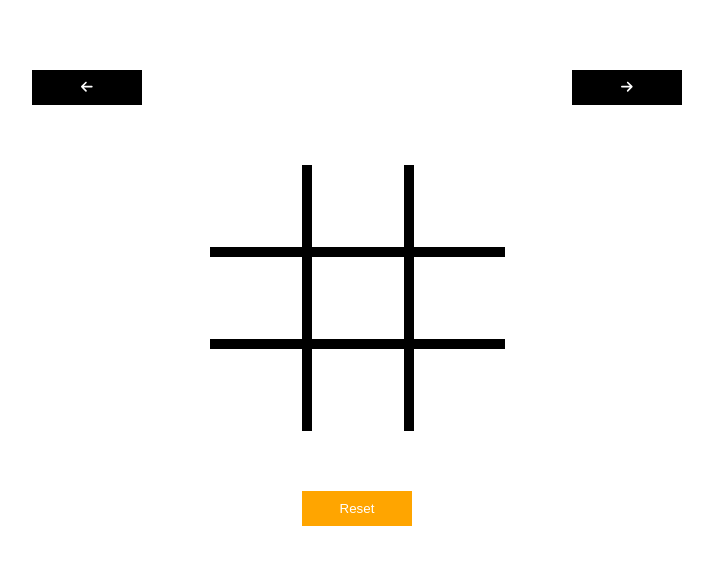
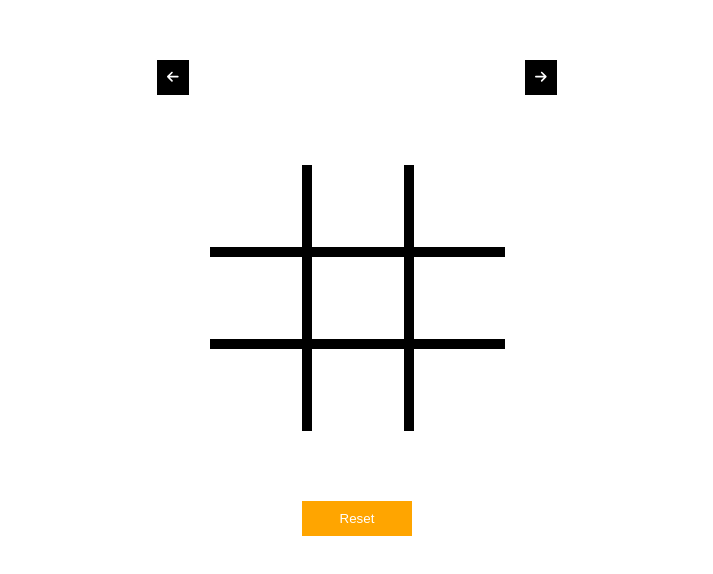
Before and after one commit to MuhammadUmarUsman/TicTacToe, a React (Vite) app in the folder tic-tac-toe/: page / in a window 1280 px wide. Shown: the part 102-676 px from the top of the page, without its empty margins (283-996 px from the left). Built offline with nearby package versions, Linux system fonts and the light colour scheme.

Commit message:
file changed

```diff
--- a/tic-tac-toe/src/App.css
+++ b/tic-tac-toe/src/App.css
@@ -6,7 +6,7 @@
   width: 100vw;
   height: 100vh;
   flex-direction: column;
-  gap:60px;
+  gap:70px;
 }
 
 .container {
@@ -37,14 +37,20 @@
   flex-direction: column;
   gap:5px;
 }
-
 .container-item:hover{
   cursor: pointer;
 }
 .btn-container{
-  width:650px;
+  width:400px;
   display: flex;
   justify-content: space-between;
+}
+.backbtn{
+  background: black;
+  color: white;
+  padding:10px;
+  border: none;
+  text-align: center;
 }
 .btn{
   width:110px;
@@ -66,6 +72,6 @@
 .bold{
   font-weight: bold;
 }
-.btn:hover{
+.btn:hover,.backbtn:hover{
   cursor: pointer;
 }
--- a/tic-tac-toe/src/App.jsx
+++ b/tic-tac-toe/src/App.jsx
@@ -8,7 +8,7 @@ function App() {
   const [board, setBoard] = useState([[-1, -1, -1], [-1, -1, -1], [-1, -1, -1]]);
   const [moveX, setMoveX] = useState(true);
   const [winner, setWinner] = useState(null);
-  const [boardList, setBoardList] = useState([[[[-1, -1, -1], [-1, -1, -1], [-1, -1, -1]]]]);
+  const [boardList, setBoardList] = useState([[[-1, -1, -1], [-1, -1, -1], [-1, -1, -1]]]);
   const [removedList, setRemovedList] = useState([]);
 
   const checkWinner = (board) => {
@@ -73,8 +73,8 @@ function App() {
   const goBack = () => {
     if (boardList.length <= 1 || winner) return;
 
-    const updatedBoardList = [...boardList].slice(0, boardList.length - 1);
-    const previousBoardState = updatedBoardList[updatedBoardList.length - 1];
+    const updatedBoardList = boardList.slice(0, boardList.length - 1);
+    const previousBoardState = boardList[updatedBoardList.length - 1];
 
     setRemovedList((prevRemoved) => [...prevRemoved, boardList[boardList.length - 1]]);
     setBoardList(updatedBoardList);
@@ -95,10 +95,10 @@ function App() {
   return (
     <div className='App'>
       <div className='btn-container'>
-        <button className='btn' onClick={goBack}>
+        <button className='backbtn' onClick={goBack}>
           <FontAwesomeIcon icon={faArrowLeft} />
         </button>
-        <button className='btn' onClick={goForward}>
+        <button className='backbtn' onClick={goForward}>
           <FontAwesomeIcon icon={faArrowRight} />
         </button>
       </div>
@@ -119,7 +119,7 @@ function App() {
       {!winner &&<button className='btn bgyellow' onClick={newGame}>Reset</button>}
       {winner && (
         <div className='win'>
-          <h2>{winner === 'Draw' ? "It's a Draw!" : `Winner: ${winner}`}</h2>
+          <h2>{winner === 'Draw' ? "It's a Draw!" : `Winner: ${winner}!`}</h2>
           <button className='btn bggreen bold' onClick={newGame}>New Game</button>
         </div>
       )}
```
